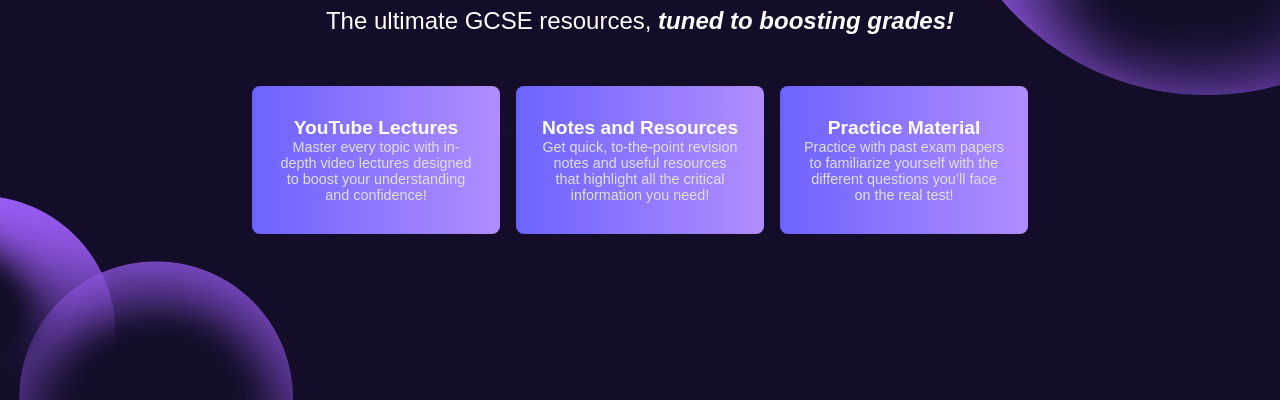
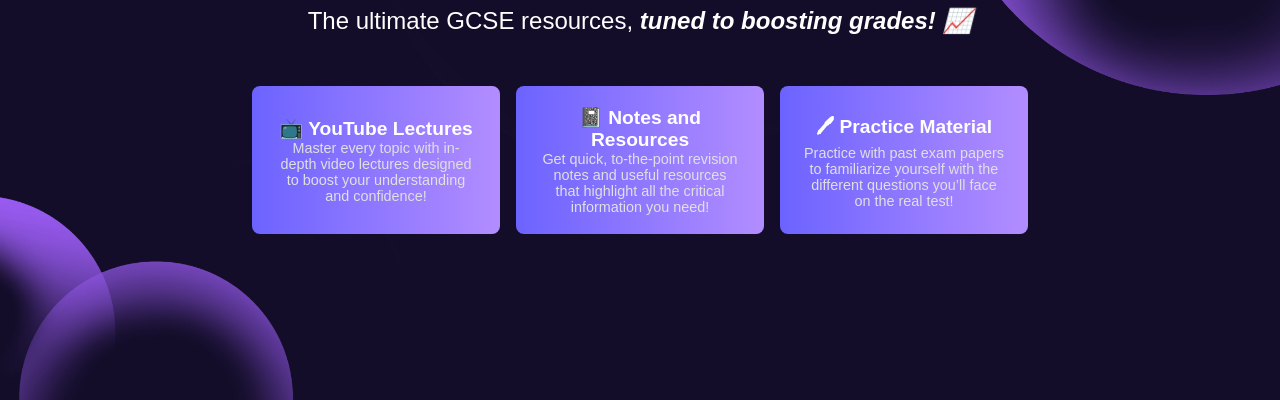
Before and after one commit to astroDevYT/ScholarGCSE, a plain HTML site: page index.html in a window 1280 px wide. Shown: the part 400-800 px from the top of the page. Drawn offline with Linux system fonts and the light colour scheme.

Commit message:
Update index.html

```diff
--- a/index.html
+++ b/index.html
@@ -86,17 +86,17 @@
     <header>
         <h1><img alt="" height="145" src="logo.png" width="132"></h1>
 		<h1>ScholarGCSE</h1>
-        <h2>The ultimate GCSE resources, <span class="auto-style1"><strong><em>tuned to boosting grades!</em></strong></span></h2>
+        <h2>The ultimate GCSE resources, <span class="auto-style1"><strong><em>tuned to boosting grades! 📈</em></strong></span></h2>
         <div class="button-container">
-            <a href="https://www.youtube.com/@ScholarGCSE">YouTube Lectures
+            <a href="https://www.youtube.com/@ScholarGCSE">📺 YouTube Lectures
                 <span>Master every topic with in-depth video lectures designed to boost your understanding and confidence!</span>
             </a>
             <a href="https://drive.google.com/drive/folders/1dlP7-t6noqWn62o_mgHqJbbKljUepvJg?usp=sharing">
-                Notes and Resources
+                📓 Notes and Resources
                 <span>Get quick, to-the-point revision notes and useful resources that highlight all the critical information you need!</span>
             </a>
             <a href="english.html">
-                Practice Material
+                🖊 Practice Material
                 <span>Practice with past exam papers to familiarize yourself with the different questions you’ll face on the real test!</span>
             </a>
         </div>
```
